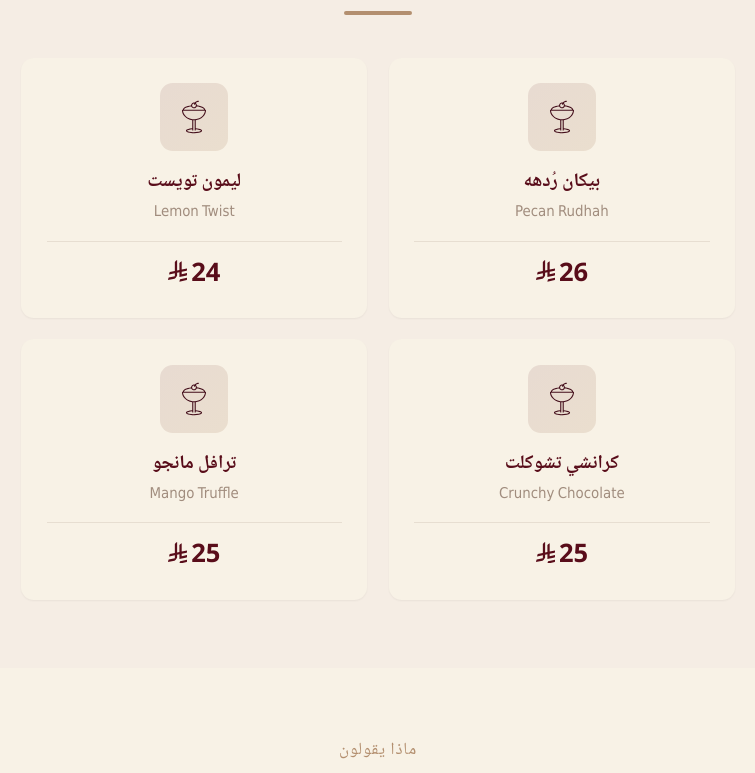
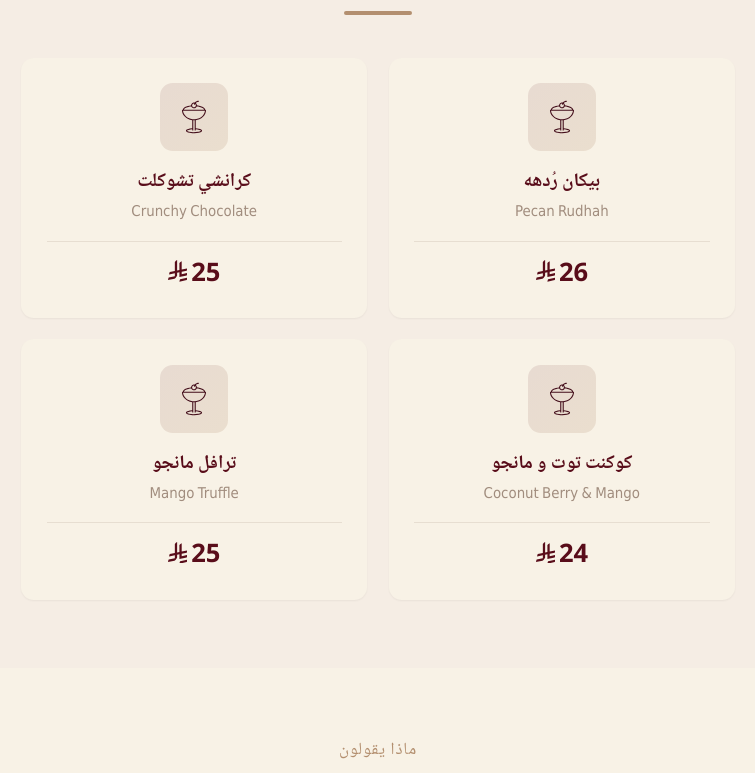
Before and after one commit to moaddreem/rudhah-website, a Next.js app: page / in a window 1280 px wide. Shown: the part 643-1416 px from the top of the page, without its empty margins (262-1017 px from the left). Built offline with nearby package versions, Linux system fonts and the light colour scheme; a web font is replaced by a local one.

Commit message:
Replace Lemon Twist with Coconut Berry & Mango in Featured Sweets

```diff
--- a/src/app/en/page.tsx
+++ b/src/app/en/page.tsx
@@ -11,7 +11,7 @@ import siteData from '@/data/site.json';
 
 export default function HomePageEN() {
   const locale = 'en';
-  const featuredSweetNames = ['Pecan Rudhah', 'Lemon Twist', 'Mango Truffle', 'Crunchy Chocolate'];
+  const featuredSweetNames = ['Pecan Rudhah', 'Coconut Berry & Mango', 'Mango Truffle', 'Crunchy Chocolate'];
   const allSweets = menuData.categories.find(c => c.id === 'sweets')?.items || [];
   const sweets = allSweets.filter(item => featuredSweetNames.includes(item.name_en));
 
--- a/src/app/page.tsx
+++ b/src/app/page.tsx
@@ -11,7 +11,7 @@ import siteData from '@/data/site.json';
 
 export default function HomePage() {
   const locale = 'ar';
-  const featuredSweetNames = ['بيكان رُدهه', 'ليمون تويست', 'ترافل مانجو', 'كرانشي تشوكلت'];
+  const featuredSweetNames = ['بيكان رُدهه', 'كوكنت توت و مانجو', 'ترافل مانجو', 'كرانشي تشوكلت'];
   const allSweets = menuData.categories.find(c => c.id === 'sweets')?.items || [];
   const sweets = allSweets.filter(item => featuredSweetNames.includes(item.name_ar));
 
```
